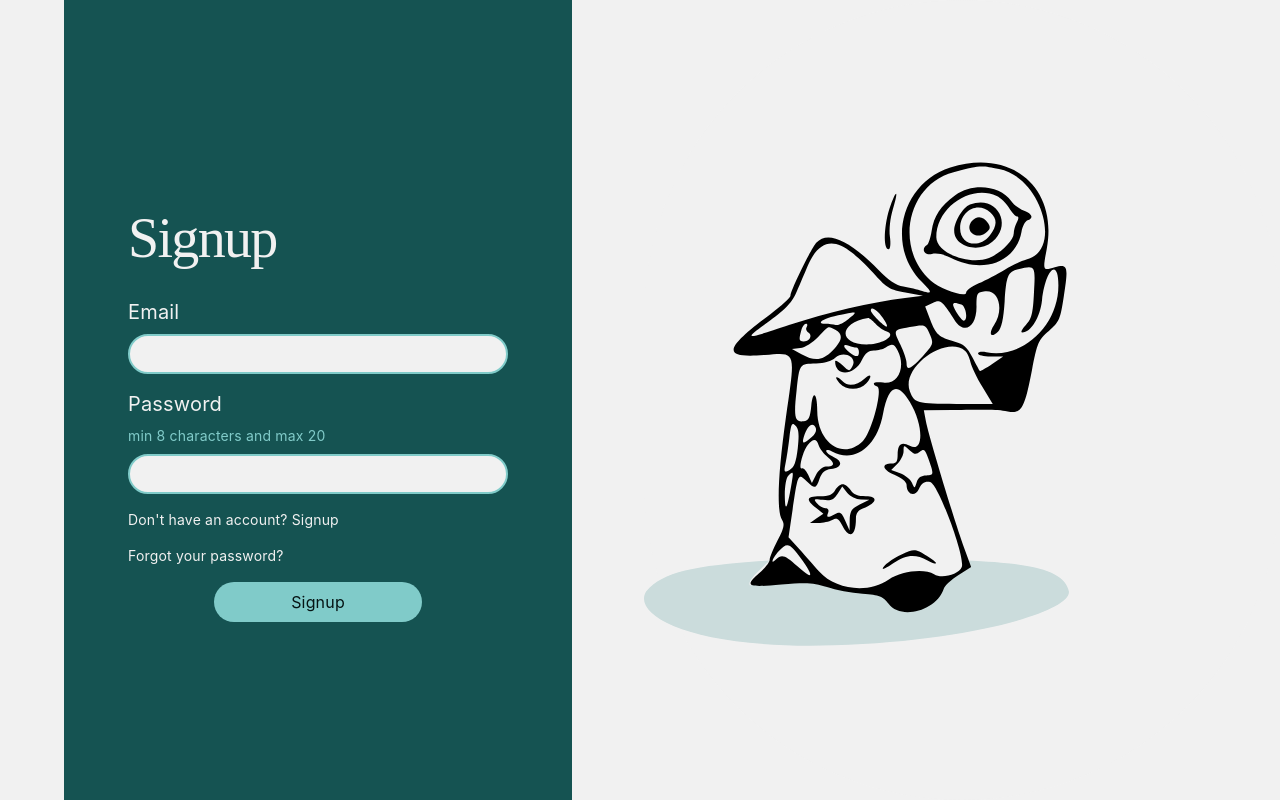
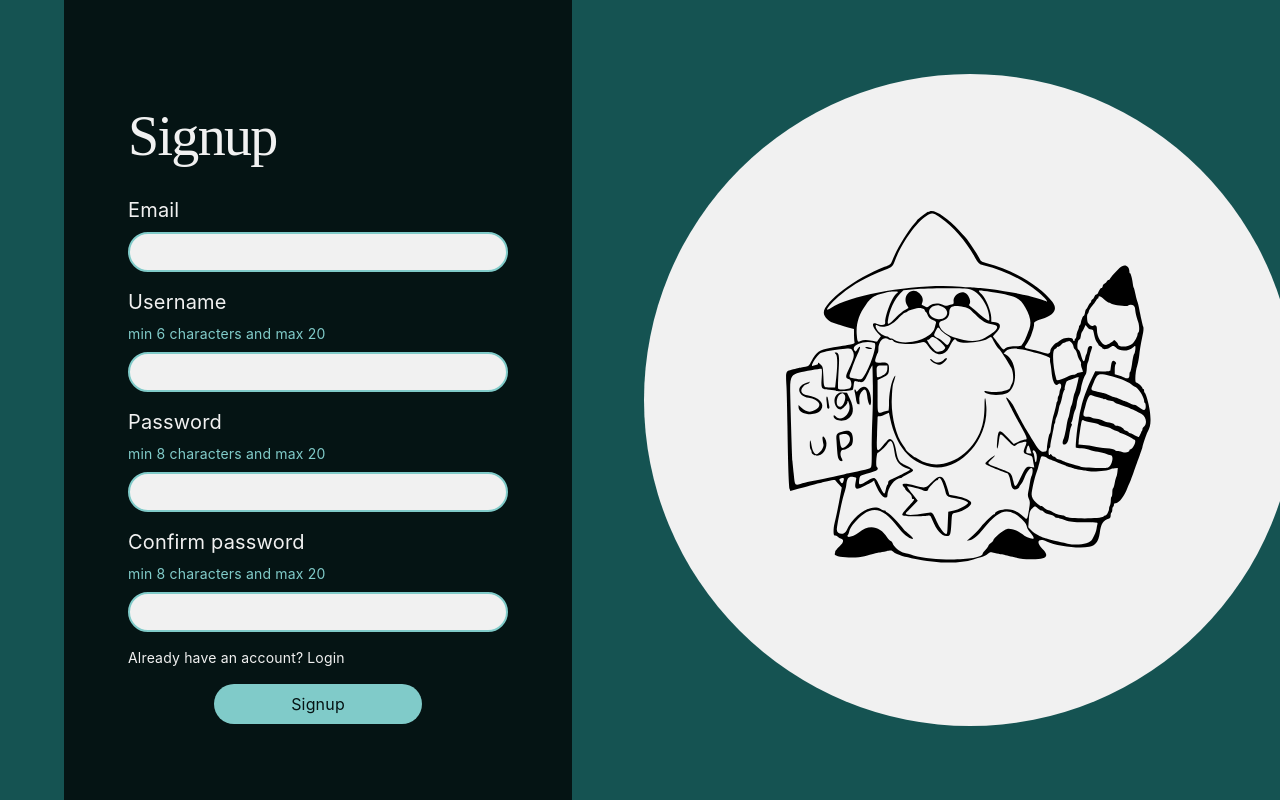
Before and after one commit to juleskj/dnd-react-flask, a React (Vite) app: page /signup in a window 1280 px wide. Built offline with nearby package versions, Linux system fonts and the light colour scheme; a web font is replaced by a local one.

Commit message:
finishing up the signup page

```diff
--- a/src/components/LoginLayout.jsx
+++ b/src/components/LoginLayout.jsx
@@ -3,11 +3,13 @@ import signupWizard from "../assets/signup-wizard.svg";
 
 export default function LoginLayout({ children, variant = "default" }) {
   return (
-    <main className="grid sm:grid-cols-2 sm:gap-2 items-center">
+    <main className={`grid sm:grid-cols-2 sm:gap-2 items-center ${variant === "dark" ? "sm:bg-main-300 content-center" : "sm:bg-light-100"} `}>
       <section className={`order-last sm:order-first lg:mx-16 p-8 lg:p-16 h-dvh grid sm:items-center ${variant === "dark" ? "bg-main-400" : "bg-main-300"}`}>{children}</section>
-      <section className="bg-main-300 sm:bg-light-100">
-        <div className="bg-light-100 w-48 sm:w-full h-48 sm:h-dvh rounded-full grid self-start mx-auto mt-6 sm:mt-0">
-          <img src={variant === "dark" ? signupWizard : wizardSVG} alt="Wizard" className="ml-8 md:ml-0 self-center w-2/3 sm:w-9/12" />
+      <section className={`bg-main-300 w-full ${variant === "dark" ? "bg-main-400 sm:bg-main-300 grid content-center" : "sm:bg-light-100"}`}>
+        <div
+          className={`bg-light-100 w-48 h-48 rounded-full grid self-start mx-auto mt-6 sm:mt-0 ${variant === "dark" ? "md:w-80 lg:w-163 md:h-80 lg:h-163" : "sm:w-full sm:h-dvh"}`}
+        >
+          <img src={variant === "dark" ? signupWizard : wizardSVG} alt="Wizard" className="mx-auto md:mx-auto self-center w-2/3 sm:w-9/12" />
         </div>
       </section>
     </main>
--- a/src/pages/Login.jsx
+++ b/src/pages/Login.jsx
@@ -19,7 +19,7 @@ function Login() {
           minlength={8}
         />
         <span className="flex gap-1 text-light-100">
-          <p className="text-sm!">Don't have an account?</p>{" "}
+          <p className="text-sm!">Don't have an account?</p>
           <Link className="cursor-pointer text-sm!" to="/signup">
             Signup
           </Link>
--- a/src/pages/Signup.jsx
+++ b/src/pages/Signup.jsx
@@ -5,28 +5,45 @@ import { Link } from "react-router";
 
 function Signup() {
   return (
-    <LoginLayout>
-      <LoginForm buttonText="Signup" formTitle="Signup" variant="dark">
+    <LoginLayout variant="dark">
+      <LoginForm buttonText="Signup" formTitle="Signup">
         <InputField iDhtmlFor="email" inputName="email" labelText="Email" required={true} />
+        <InputField
+          iDhtmlFor="username"
+          type="username"
+          inputName="text"
+          labelText="Username"
+          inputRequirements="min 6 characters and max 20"
+          required={true}
+          maxlength={20}
+          minlength={6}
+        />
         <InputField
           iDhtmlFor="password"
           type="password"
           inputName="password"
           labelText="Password"
+          inputRequirements="min 8 characters and max 20"
+          required={true}
+          maxlength={20}
+          minlength={8}
+        />
+        <InputField
+          iDhtmlFor="repeated-password"
+          type="password"
+          inputName="repeated-password"
+          labelText="Confirm password"
           required={true}
           inputRequirements="min 8 characters and max 20"
           maxlength={20}
           minlength={8}
         />
         <span className="flex gap-1 text-light-100">
-          <p className="text-sm!">Don't have an account?</p>{" "}
-          <Link className="cursor-pointer text-sm!" to="/signup">
-            Signup
+          <p className="text-sm!">Already have an account?</p>
+          <Link className="cursor-pointer text-sm!" to="/login">
+            Login
           </Link>
         </span>
-        <Link className="cursor-pointer text-sm! text-light-100" to="/forgot-password">
-          Forgot your password?
-        </Link>
       </LoginForm>
     </LoginLayout>
   );
```
